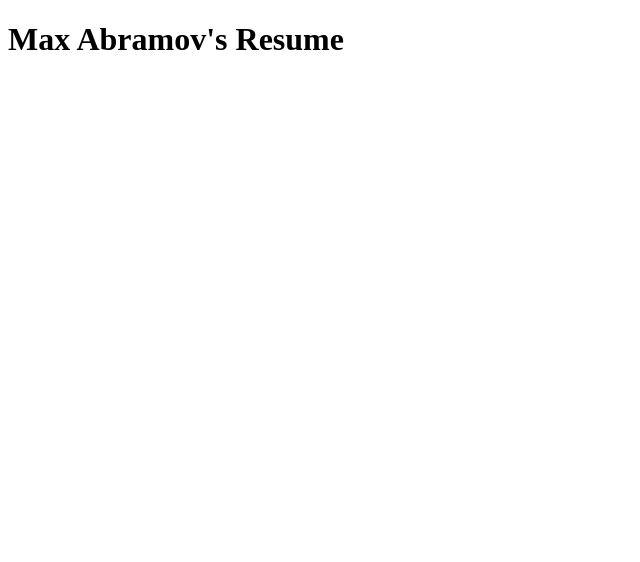
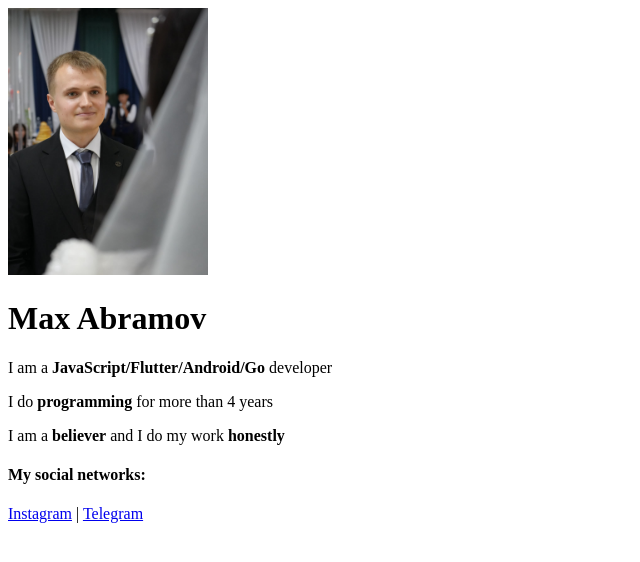
Before and after one commit to gobpblu/MaxAbramovCV, a plain HTML site: page index.html in a window 1280 px wide. Shown: the whole page, without its empty margins (0-640 px from the left). Drawn offline with Linux system fonts and the light colour scheme.

Commit message:
add avatar and social networks

```diff
--- a/index.html
+++ b/index.html
@@ -1,13 +1,29 @@
 <!DOCTYPE html>
 <html lang="en">
+
 <head>
     <meta charset="UTF-8">
     <meta name="viewport" content="width=device-width, initial-scale=1.0">
     <meta name="keywords" content="resume, cv, Maxim, Abramov, Maxim Abramov, developer">
-    <meta name="description" content="This site is CV of JS developer, Max Abramov, who is ready to fully write your project from scratch!">
+    <meta name="description"
+        content="This site is CV of JS developer, Max Abramov, who is ready to fully write your project from scratch!">
     <title>Max Abramov</title>
 </head>
+
 <body>
-    <h1>Max Abramov's Resume</h1>
+    <img src="img/avatar.png" alt="Avatar" width="200">
+    <h1>Max Abramov</h1>
+
+    <p>I am a <strong>JavaScript/Flutter/Android/Go</strong> developer</p>
+    <p>I do <strong>programming</strong> for more than 4 years</p>
+    <p>I am a <strong>believer</strong> and I do my work <strong>honestly</strong></p>
+
+    <h4>My social networks:</h4>
+    <p>
+        <a href="https://www.instagram.com/gobpo_2002/" target="_blank">Instagram</a>
+        |
+        <a href="https://t.me/gobpo2002" target="_blank">Telegram</a>
+    </p>
 </body>
+
 </html>
```
Also changed, not shown: img/avatar.png (added).
